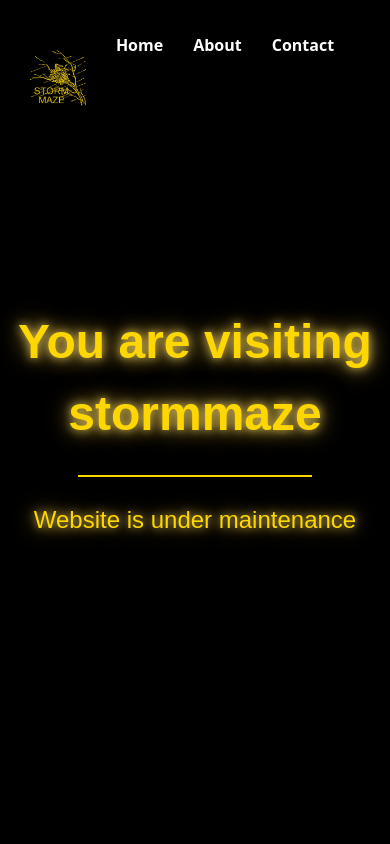
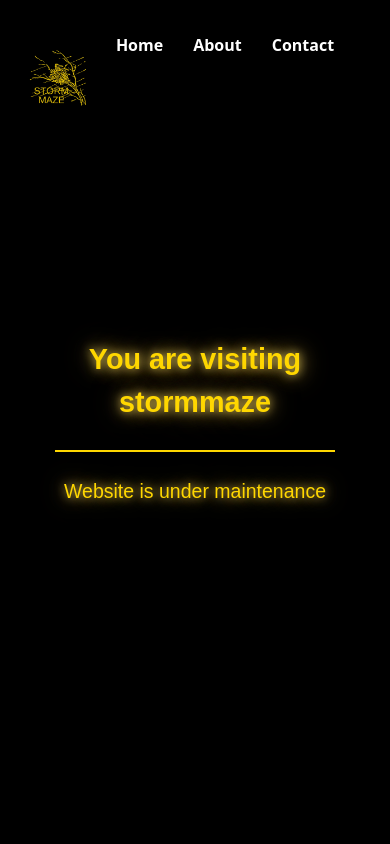
Before and after one commit to Nader-Hadjoudj/my-website, a React (Vite) app: page /contact in a window 390 px wide. Shown: the top 844 px of the page. Built offline with nearby package versions, Linux system fonts and the light colour scheme; no server answers.

Commit message:
contact text updated

```diff
--- a/src/components/ContactText.jsx
+++ b/src/components/ContactText.jsx
@@ -12,10 +12,17 @@ const Container = styled.div`
   background-color: #000;
   text-align: center;
   overflow: hidden;
+  padding: 20px;
+  box-sizing: border-box;
 `;
 
 const Text = styled.div`
-  font-size: ${({ size }) => size || "2rem"};
+  font-size: ${({ size, mobileSize }) => {
+    if (mobileSize) {
+      return `clamp(${mobileSize}, 5vw, ${size})`;
+    }
+    return `clamp(1rem, 5vw, ${size})`;
+  }};
   font-weight: ${({ bold }) => (bold ? "bold" : "normal")};
   font-family: Arial, sans-serif;
   color: #ffd700;
@@ -27,7 +34,8 @@ const Text = styled.div`
 `;
 
 const Separator = styled.div`
-  width: 60%;
+  width: 80%;
+  max-width: 300px;
   height: 2px;
   background-color: #ffd700;
   margin: 15px 0;
@@ -63,11 +71,11 @@ const ContactText = () => {
 
   return (
     <Container>
-      <Text ref={textRef1} size="3rem" bold>
+      <Text ref={textRef1} size="3rem" mobileSize="1.8rem" bold>
         You are visiting stormmaze
       </Text>
       <Separator />
-      <Text ref={textRef2} size="1.5rem">
+      <Text ref={textRef2} size="1.5rem" mobileSize="1rem">
         Website is under maintenance
       </Text>
     </Container>
```
